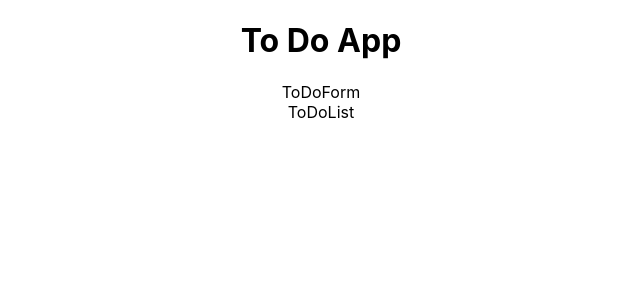
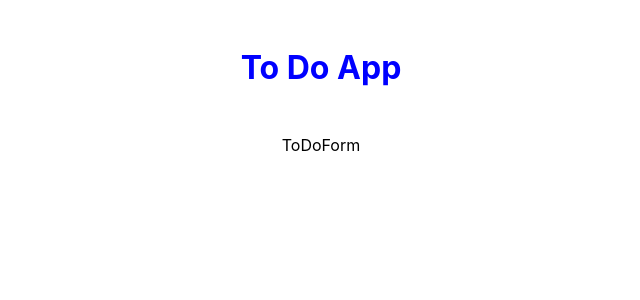
Before and after one commit to ajay09a/todo-using-redux, a React (Create React App) app: page / in a window 1280 px wide. Shown: the top 300 px of the page, without its empty margins (319-959 px from the left). Built offline with nearby package versions, Linux system fonts and the light colour scheme.

Commit message:
complete todolist component

```diff
--- a/src/App.css
+++ b/src/App.css
@@ -5,6 +5,13 @@
 .App-logo {
   height: 40vmin;
   pointer-events: none;
+}
+
+h1{
+  text-align: center;
+  margin: 48px;
+  font-weight: bold;
+  color: blue;
 }
 
 @media (prefers-reduced-motion: no-preference) {
--- a/src/components/ToDoList/ToDoList.js
+++ b/src/components/ToDoList/ToDoList.js
@@ -1,8 +1,21 @@
 import React from 'react'
+import './ToDoList.css'
 
-function ToDoList() {
+function ToDoList({todos, onToggle}) {
   return (
-    <div>ToDoList</div>
+    <div className='container'>
+        <ul>
+            {todos.map((todo, index)=>(
+                <li key={todo.id}>
+                    <span className='content'>{todo.text}</span>
+                    <span className={todo.completed ? 'completed':'pending'}>{todo.completed ? 'Completed': 'Pending'}</span>
+                    <button className='btn btn-warning'
+                    onClick={()=>{onToggle(index)}}
+                    >Toggle</button>
+                </li>
+            ))}
+        </ul>
+    </div>
   )
 }
 
```
